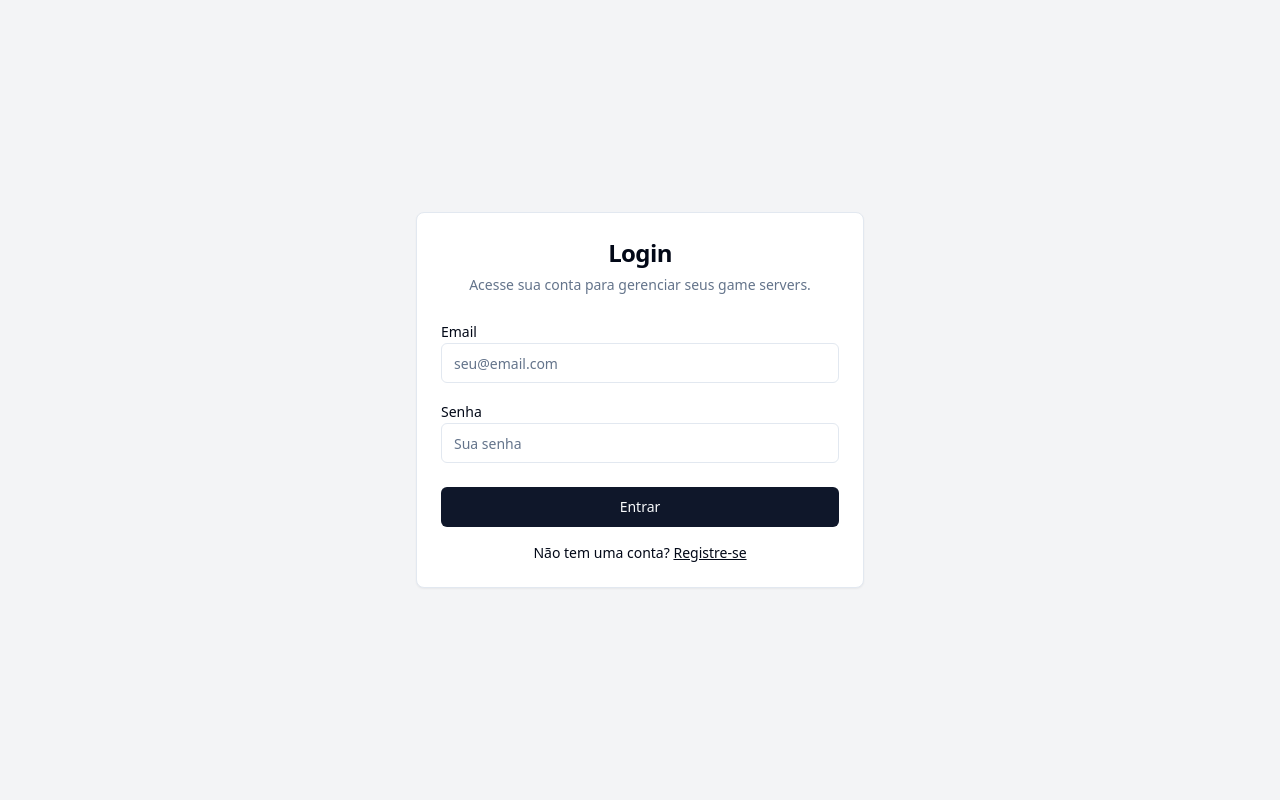
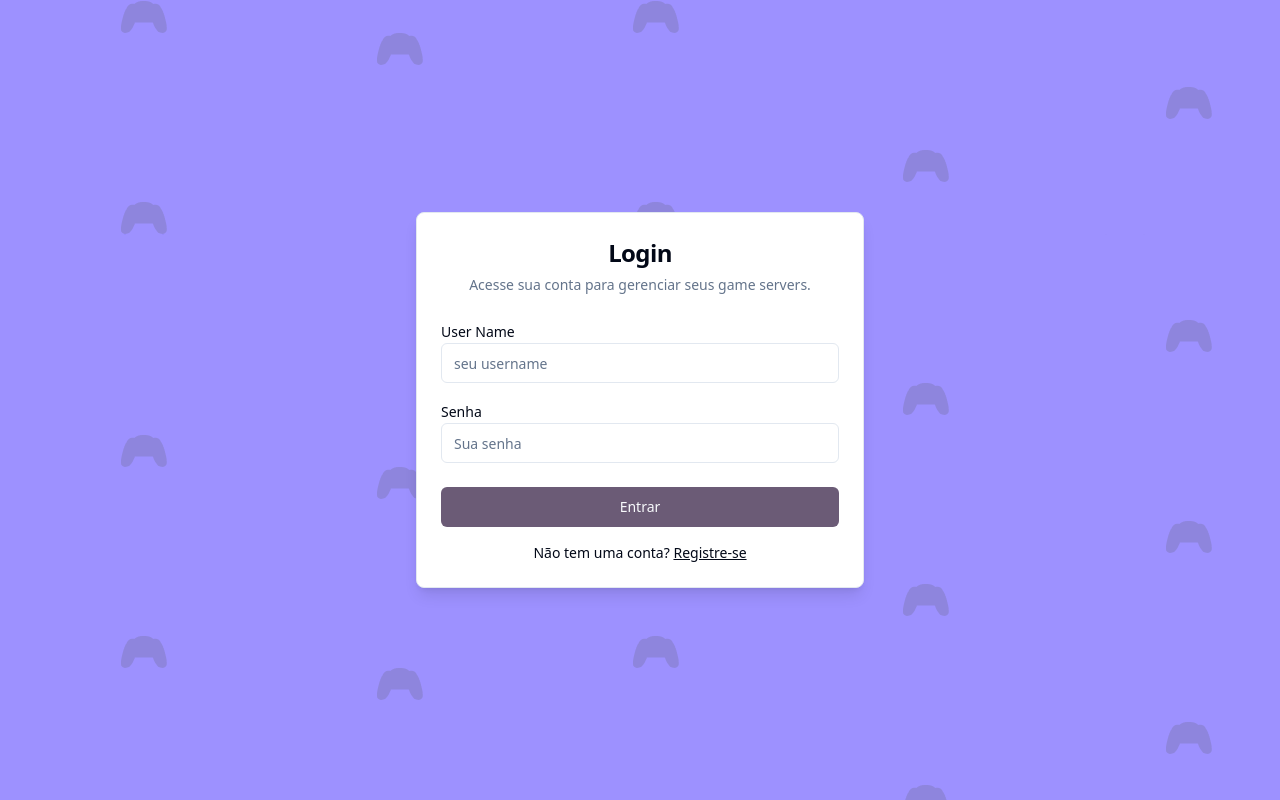
Before and after one commit to Faguim02/GuimScore, a Next.js app in the folder frontend/: page /sign-in in a window 1280 px wide. Built offline with nearby package versions, Linux system fonts and the light colour scheme.

Commit message:
refactor: atualiza a página de sign-in

```diff
--- a/frontend/src/app/sign-in/page.tsx
+++ b/frontend/src/app/sign-in/page.tsx
@@ -5,29 +5,34 @@ import Link from 'next/link'
 
 export default function SignIn() {
   return (
-    <div className="flex items-center justify-center min-h-screen bg-gray-100">
-      <Card className="w-full max-w-md">
+    <div className="flex items-center justify-center min-h-screen bg-gray-100 animate-scroll-bg"
+    style={{
+      backgroundImage: "url('/bg_controls.png')",
+      backgroundSize: 'auto',
+      backgroundRepeat: 'repeat-y',
+    }}>
+      <Card className="bg-white w-full max-w-md dark:bg-gray-900 shadow-lg border dark:border-gray-700">
         <CardHeader className="text-center">
-          <CardTitle className="text-2xl">Login</CardTitle>
-          <CardDescription>
+          <CardTitle className="text-2xl dark:text-white">Login</CardTitle>
+          <CardDescription className='dark:text-gray-400'>
             Acesse sua conta para gerenciar seus game servers.
           </CardDescription>
         </CardHeader>
         <CardContent>
           <div className="space-y-4">
             <div>
-              <label className="text-sm font-medium">Email</label>
-              <Input type="email" placeholder="seu@email.com" />
+              <label className="text-sm font-medium dark:text-gray-400">User Name</label>
+              <Input type="text" placeholder="seu username" className='dark:bg-gray-800 border dark:border-gray-700'/>
             </div>
             <div>
-              <label className="text-sm font-medium">Senha</label>
-              <Input type="password" placeholder="Sua senha" />
+              <label className="text-sm font-medium dark:text-gray-400">Senha</label>
+              <Input type="password" placeholder="Sua senha" className='dark:bg-gray-800 border dark:border-gray-700'/>
             </div>
           </div>
-          <Button className="w-full mt-6">Entrar</Button>
-          <div className="mt-4 text-center text-sm">
+          <Button className="w-full mt-6 bg-brand-purple-100 hover:bg-brand-purple-200">Entrar</Button>
+          <div className="mt-4 text-center text-sm dark:text-gray-400">
             Não tem uma conta?{' '}
-            <Link href="/sign-up" className="underline">
+            <Link href="/sign-up" className="underline dark:text-brand-purple-100 hover:text-brand-purple-200">
               Registre-se
             </Link>
           </div>
```
